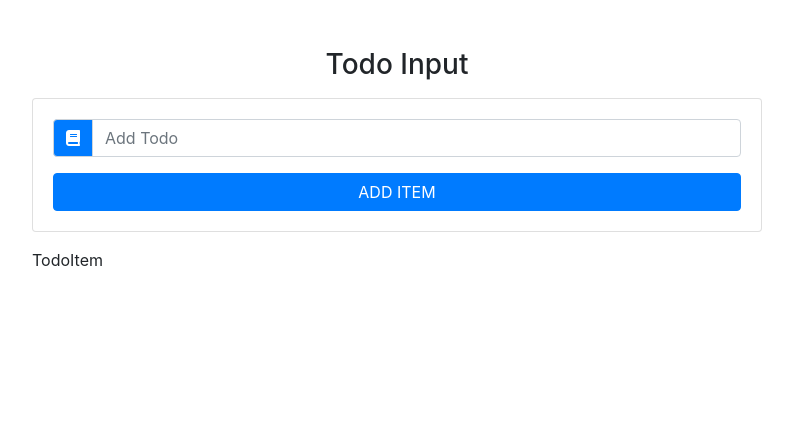
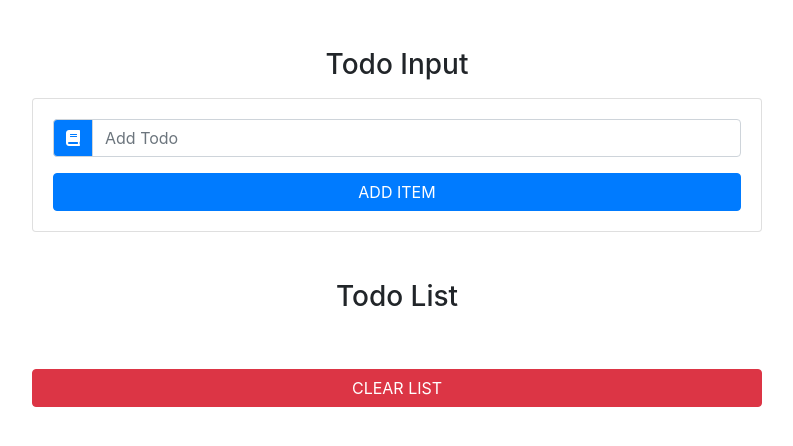
Before and after one commit to jojowabbit/react-todo-app, a React (Create React App) app: page / in a window 1280 px wide. Shown: the top 446 px of the page, without its empty margins (243-1036 px from the left). Built offline with nearby package versions, Linux system fonts and the light colour scheme.

Commit message:
structured todolist component

```diff
--- a/src/components/TodoList.js
+++ b/src/components/TodoList.js
@@ -4,10 +4,28 @@ import TodoItem from "./TodoItem";
 
 class TodoList extends Component {
   render() {
+    const { items, clearList, handleDelete, handleEdit } = this.props;
     return (
-      <div>
-        <TodoItem />
-      </div>
+      <ul className="list-group my-5">
+        <h3 className="text-capitalize text-center">todo list</h3>
+        {items.map((item) => {
+          return (
+            <TodoItem
+              key={item.id}
+              title={item.title}
+              handleDelete={() => handleDelete}
+              handleEdit={() => handleEdit}
+            />
+          );
+        })}
+        <button
+          type="button"
+          className="btn btn-danger btn-block text-uppercase mt-5"
+          onClick={clearList}
+        >
+          Clear List
+        </button>
+      </ul>
     );
   }
 }
```
